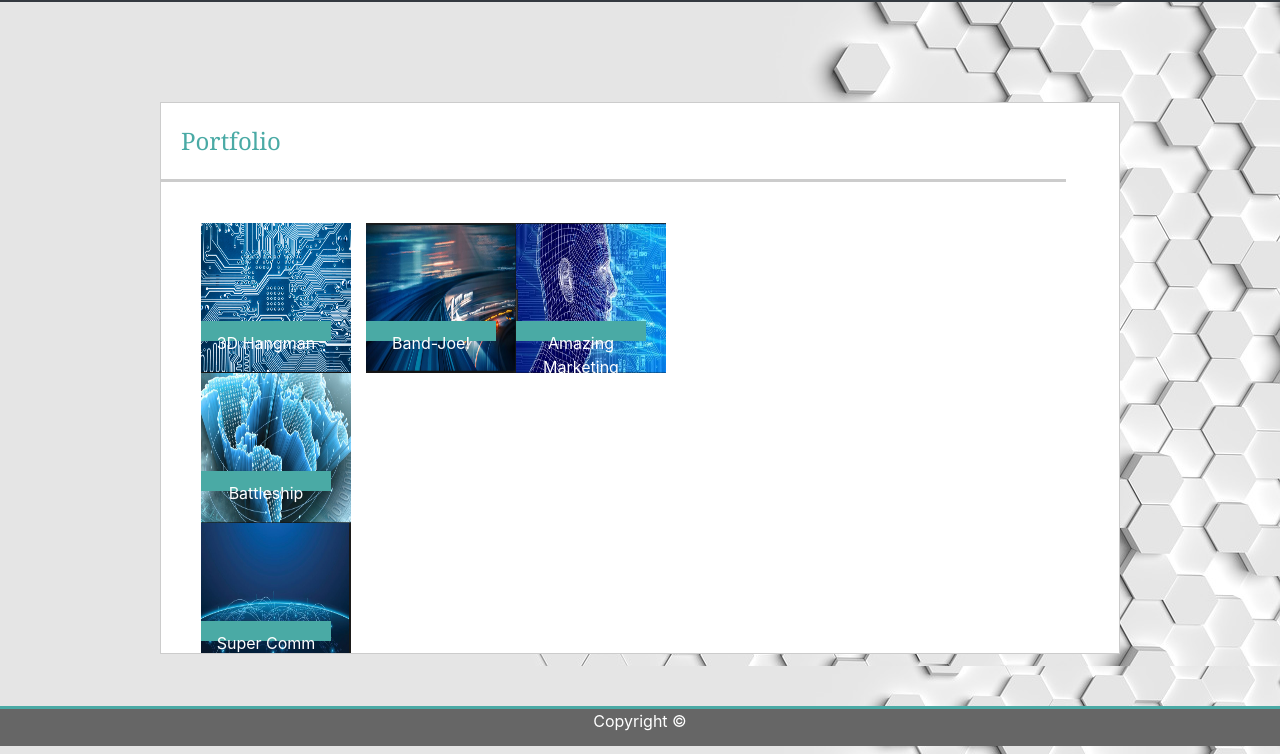
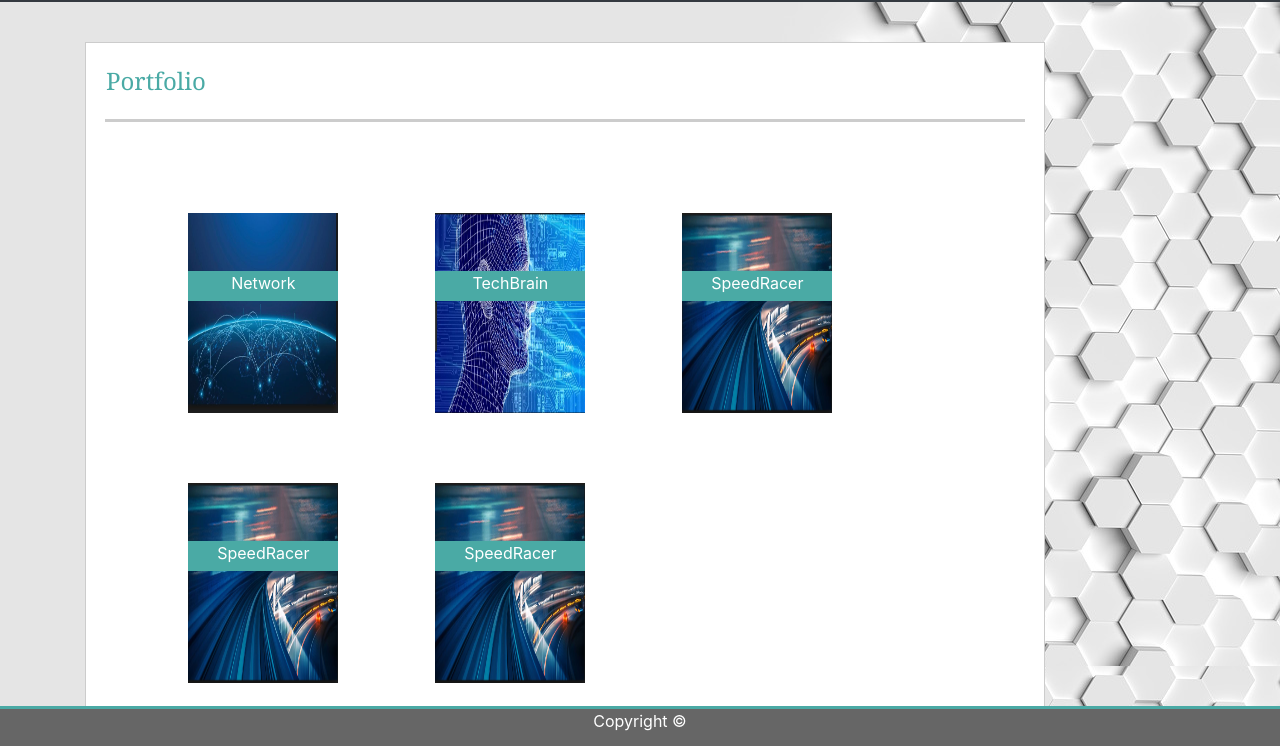
Before and after one commit to kobbootcamp/Bootstrap-Portfolio, a plain HTML site: page portfolio.html in a window 1280 px wide. Shown: the part 54-808 px from the top of the page. Drawn offline with nearby package versions, Linux system fonts and the light colour scheme.

Commit message:
second page acceptable

```diff
--- a/assets/css/style.css
+++ b/assets/css/style.css
@@ -71,7 +71,7 @@ a:hover {
     text-decoration: underline;
 }
 
-.content{
+/*.content{
     color:#777777;
     margin: 0 auto;
     background-color: #ffffff;
@@ -83,7 +83,7 @@ a:hover {
     margin-bottom: 100px;
     padding-right: 20px;
     overflow:auto;
-}
+}*/
 
 .thinline{
     float: left;
@@ -123,14 +123,17 @@ Footer{
 .piclabel{
     float: left;
     position: relative;
-    height: 50px;
+    color: white;
+    top: 108px;
+    height: 40px;
     width:150px;
     text-align: center;
     height: 30px;
-    margin-left: 20px;
-    margin-bottom: -250px;
+    background-color: #4aaaa5;
+    margin: 20px;
+
 }
-.piclabel span{
+/*.piclabel span{
     position: absolute;
     top: 98px;
     Left: 0px;
@@ -138,22 +141,18 @@ Footer{
     Color: white;
     text-align: center;
     height: 20px;
-    width: 130px;
+    width: 200px;
     padding: 10px;
 
 }
-img{
-    float:left;
 
-}
-
-.pic-container{
+ .pic-container{
     float:left;
     height: 150px;
     width: 150px;
     padding: 20px;
 
-}
+}*/
 
 input[type=text], select {
 
@@ -181,3 +180,22 @@ input[type=submit], select {
     margin-left:20px;
 
 }
+
+img {
+    margin-left: 20px;
+}
+
+#portfoliobox {
+    background-color: #ffffff;
+    Width:960px;
+    height: 700px;
+    margin-top: 40px;
+    border-style: solid;
+    border-width: 1px;
+    border-color: #cccccc;
+
+}
+
+.navbar {
+    background-color:  #4aaaa5;
+}
--- a/portfolio.html
+++ b/portfolio.html
@@ -3,17 +3,19 @@
 
 <head>
   <meta charset="UTF-8">
-  <!--<link rel="stylesheet" href="assets/css/reset.css">-->
+  <link rel="stylesheet" href="assets/css/reset.css">
+  <!-- <link rel="stylesheet" type="text/css" href="assets/css/style.css"> -->
+  <link rel="stylesheet" href="https://stackpath.bootstrapcdn.com/bootstrap/4.1.3/css/bootstrap.min.css" integrity="sha384-MCw98/SFnGE8fJT3GXwEOngsV7Zt27NXFoaoApmYm81iuXoPkFOJwJ8ERdknLPMO"
+    crossorigin="anonymous">
     <link rel="stylesheet" type="text/css" href="assets/css/style.css">
-  <link rel="stylesheet" href="https://stackpath.bootstrapcdn.com/bootstrap/4.1.3/css/bootstrap.min.css"
-  integrity="sha384-MCw98/SFnGE8fJT3GXwEOngsV7Zt27NXFoaoApmYm81iuXoPkFOJwJ8ERdknLPMO" crossorigin="anonymous">
 </head>
 
 <body>
   <!--Navigation-->
   <nav class="navbar navbar-expand-lg navbar-dark bg-dark">
     <a class="navbar-brand" href="#">Kevin O'Brien</a>
-    <button class="navbar-toggler" type="button" data-toggle="collapse" data-target="#navbarText" aria-controls="navbarText" aria-expanded="false" aria-label="Toggle navigation">
+    <button class="navbar-toggler" type="button" data-toggle="collapse" data-target="#navbarText" aria-controls="navbarText"
+      aria-expanded="false" aria-label="Toggle navigation">
       <span class="navbar-toggler-icon"></span>
     </button>
     <div class="collapse navbar-collapse" id="navbarText">
@@ -29,7 +31,6 @@
         </li>
       </ul>
       <span class="navbar-text">
-        Navbar text with an inline element
       </span>
     </div>
   </nav>
@@ -37,77 +38,73 @@
   <!--Main container-->
 
   <div class="container">
-    <div class="content">
+    <div id="portfoliobox">
         <div class="row">
           <div class="col-md-3">
             <div class="pagetitle">Portfolio</div>
           </div>
+          <div class="col-md-9"></div>
+        </div><!--row-->
+
         <div class="row">
           <div class="col-md-12">
             <div id="topgraylinecontainer">
               <div class="grayline"></div>
             </div>
           </div>
-          </div>
           <br>
+        </div> <!--Row-->
 
-        <div class="row>">
-            <div class="col-md-4">
+
+
+        <div class="row">
+
+            <div class="col-md-1"></div>
+
+              <div class="col-md-3">
                 <!--Image 1-->
-                <div class="pic-container">
-                    <div class="piclabel">
-                        <img src="assets/images/circuits.png" alt="circuits" width="150" height="150"/>
-                        <Span>3D Hangman</Span>
-                    </div>
-                </div>
+                    <p class="piclabel">Network</p>
+                <img src="assets/images/network.JPG"  width="150px" height="200px" alt="Card image cap" />
               </div>
 
-            <div class="col-md-4">
+              <div class="col-md-3">
                 <!--Image 2-->
-                <div class="pic-container">
-                    <div class="piclabel">
-                          <img src="assets/images/world.jpg" alt="world" width="150" height="150"/>
-                          <Span>Battleship</Span>
-                  </div>
-                </div>
-            </div>
-
-            <div class="col-md-4">
-                <!--Image 3-->
-              <div class="pic-container">
-                  <div class="piclabel">
-                      <img src="assets/images/network.jpg" alt="network" width="150" height="150"/>
-                      <Span>Super Comm</Span>
-                  </div>
-              </div>
-            </div>
+                <p class="piclabel">TechBrain</p>
+                <img src="assets/images/TechBrain.JPG" width="150px" height="200px" alt="Card image cap" />
               </div>
 
 
+              <div class="col-md-3">
+                  <!--Image 2-->
+                  <p class="piclabel">SpeedRacer</p>
+                  <img src="assets/images/speedracer.JPG" width="150px" height="200px" alt="Card image cap" />
+                </div>
+
+                <div class="col-md-2"></div>
+          </div><!--Row-->
+
+          <Div class="row">
+
+              <div class="col-md-1"></div>
+
+              <div class="col-md-3">
+                  <!--Image 2-->
+                  <p class="piclabel">SpeedRacer</p>
+                  <img src="assets/images/speedracer.JPG" width="150px" height="200px" alt="Card image cap" />
+                </div>
 
 
-
-
-        <!--Image 4-->
-        <div class="pic-container">
-          <div class="piclabel">
-              <img src="assets/images/speedracer.jpg" alt="speedracer" width="150" height="150"/>
-              <Span>Band-Joe!</Span>
-          </div>
+                <div class="col-md-3">
+                    <!--Image 2-->
+                    <p class="piclabel">SpeedRacer</p>
+                    <img src="assets/images/speedracer.JPG" width="150px" height="200px" alt="Card image cap" />
                   </div>
 
-        <!--Image 5-->
-        <div class="pic-container">
-          <div class="piclabel">
-              <img src="assets/images/TechBrain.JPG" alt="TechBrain" width="150" height="150"/>
-              <Span>Amazing Marketing</Span>
-          </div>
-        </div>
-        <br><br><br><br><br><br><br><br><br><br><br><br>
-        </p>
-    </div>
-</div>
+                  <div class="col-md-2"></div>
+          </div><!--row-->
 
+          </div><!--portfoliobox-->
+  </div><!--container-->
 
 
   <!--Footer-->
```
Lines whose indentation alone changed are shown as unchanged.
